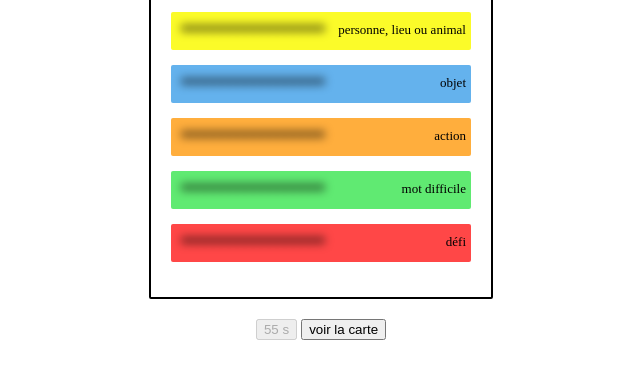
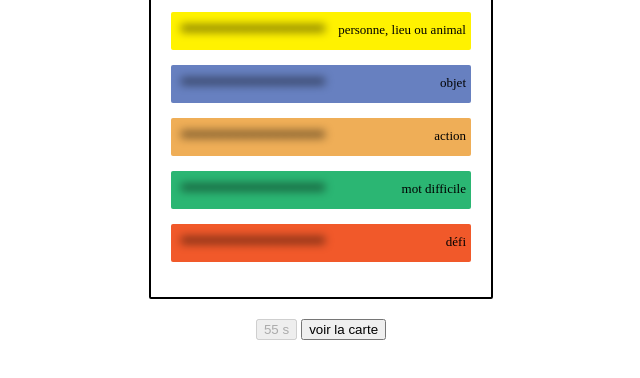
Before and after one commit to RaphaelVerdaguer/pictionary, a plain HTML site: page card/index.html in a window 1280 px wide. Shown: the part 142-520 px from the top of the page, without its empty margins (319-959 px from the left). Drawn offline with Linux system fonts and the light colour scheme.

Commit message:
[Dev] Copy real color from board.png

```diff
--- a/board/script.js
+++ b/board/script.js
@@ -83,7 +83,7 @@ function updatePlayerPosition(playerId) {
 }
 
 document.getElementById("draw-card").addEventListener("click", function () {
-  window.open("../", "_blank");
+  window.open("../card/", "_blank");
 });
 
 document.getElementById("lose").addEventListener("click", function () {
--- a/card/index.html
+++ b/card/index.html
@@ -5,6 +5,7 @@
   <meta charset="UTF-8">
   <meta name="viewport" content="width=device-width, initial-scale=1.0">
   <title>Tirage de carte</title>
+  <link rel="stylesheet" href="../common/styles.css">
   <link rel="stylesheet" href="styles.css">
 </head>
 
--- a/card/styles.css
+++ b/card/styles.css
@@ -1,11 +1,3 @@
-:root {
-  --yellow-color: rgb(251, 251, 41);
-  --blue-color: rgb(100, 178, 237);
-  --orange-color: rgb(255, 174, 61);
-  --green-color: rgb(96, 234, 114);
-  --red-color: rgb(255, 71, 71);
-}
-
 #container {
   text-align: center;
   margin-top: 50px;
--- /dev/null
+++ b/common/styles.css
@@ -0,0 +1,8 @@
+:root {
+    --yellow-color: #fff200;
+    --blue-color: #6780c0;
+    --orange-color: #efae57;
+    --green-color: #2bb673;
+    --red-color: #f1592a;
+    --black-color: black;
+  }
```
Also changed, not shown: board/board.css (+6 -6 lines), board/index.html (+1 -0 lines).
